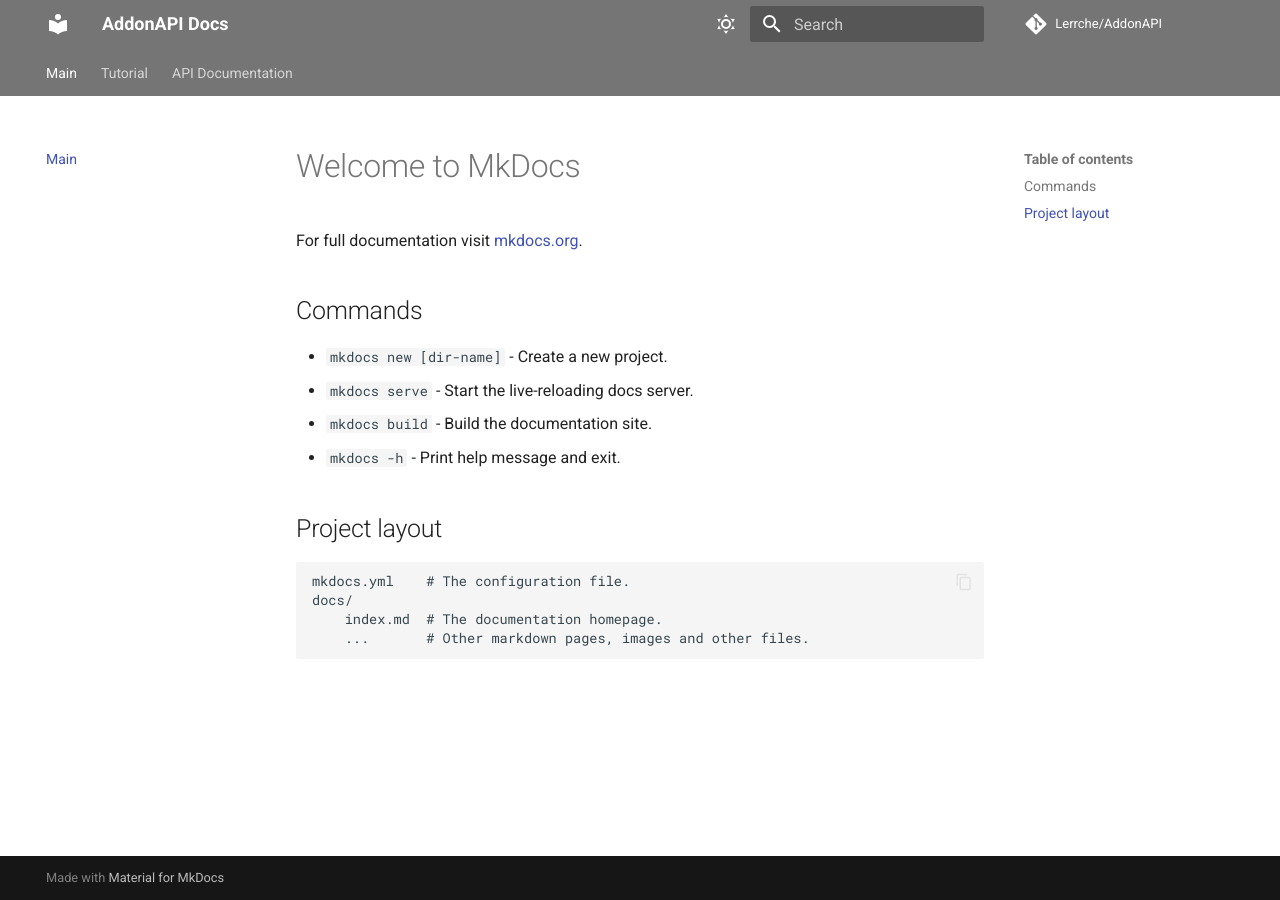
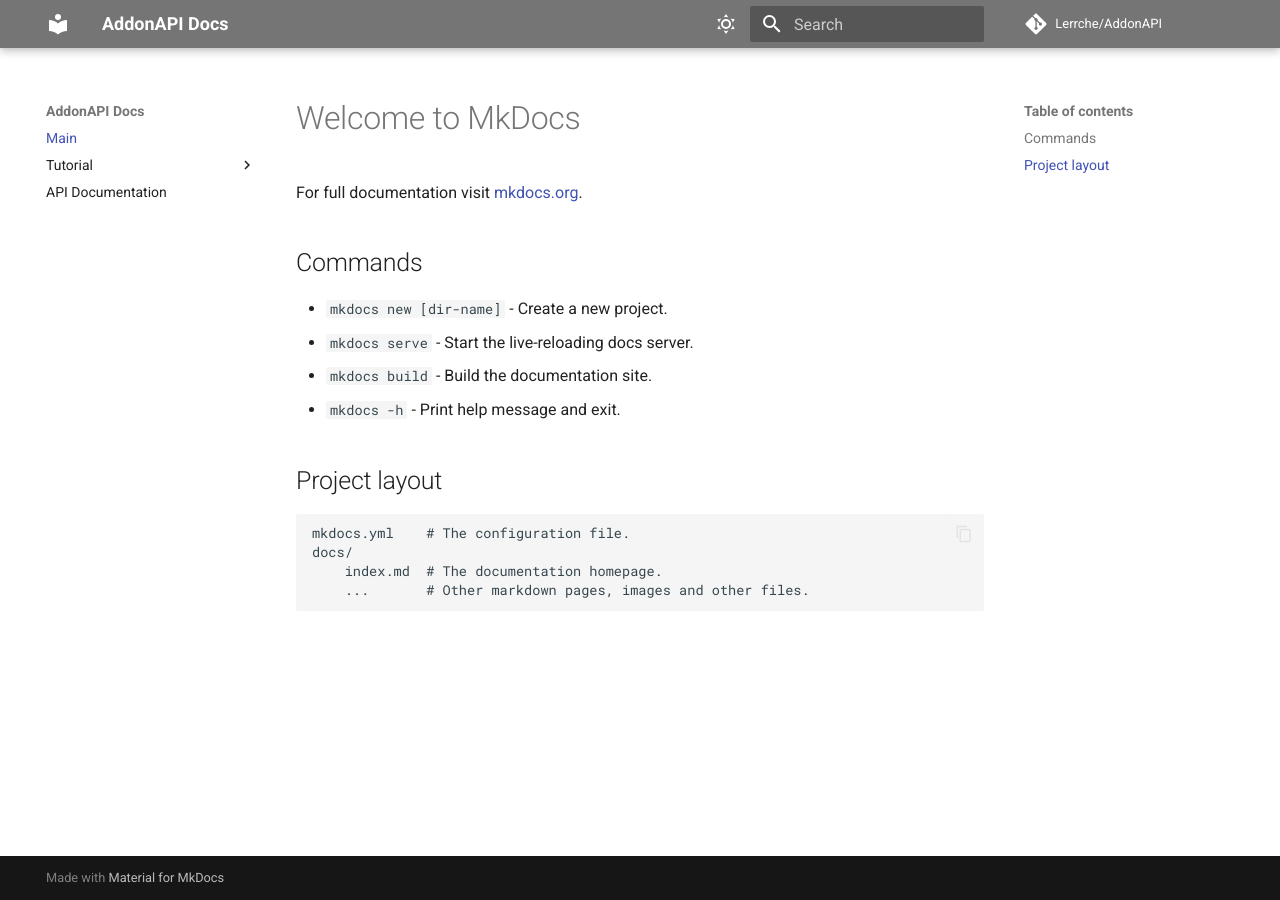
Before and after one commit to Lerrche/AddonAPI, an MkDocs documentation site: the page built from docs/index.md, in a window 1280 px wide. Built offline with MkDocs 1.6.1 and Material for MkDocs 9.7.7, drawn with Linux system fonts in a browser that asks for light colours; comment, search, counter and statistics services are not loaded.

Commit message:
Update mkdocs.yml

```diff
--- a/mkdocs.yml
+++ b/mkdocs.yml
@@ -1,7 +1,6 @@
 site_name: AddonAPI Docs
-site_description: Professional Addon System for Roblox
+site_description: Addon API documentation
 site_author: Lerche
-# site_url: https://Lerrche.github.io/AddonAPI/ # Раскомментируй, когда деплой заработает
 
 repo_name: Lerrche/AddonAPI
 repo_url: https://github.com/Lerrche/AddonAPI
@@ -10,16 +9,14 @@
   name: material
   language: en
   features:
-    - navigation.tabs       # Полоска с разделами сверху, как у ZonePlus
-    - navigation.tracking   # Обновляет URL при скролле
-    - content.code.copy     # Кнопка копирования кода
+    - navigation.tracking
+    - content.code.copy
 
   palette:
-    # Автоматическое переключение, но с упором на Slate (темную тему)
     - media: "(prefers-color-scheme: dark)"
       scheme: slate
-      primary: grey         # Серая верхняя полоска
-      accent: indigo        # Цвет ссылок и активных элементов
+      primary: grey
+      accent: indigo
       toggle:
         icon: material/weather-night
         name: Switch to light mode
@@ -32,10 +29,10 @@
         name: Switch to dark mode
 
 markdown_extensions:
-  - admonition          # Красивые блоки !!! info и т.д.
-  - pymdownx.superfences # Улучшенная подсветка кода
+  - admonition
+  - pymdownx.superfences
   - toc:
-      permalink: true    # Ссылки-якоря у заголовков
+      permalink: true
 
 nav:
   - Main: index.md
```
